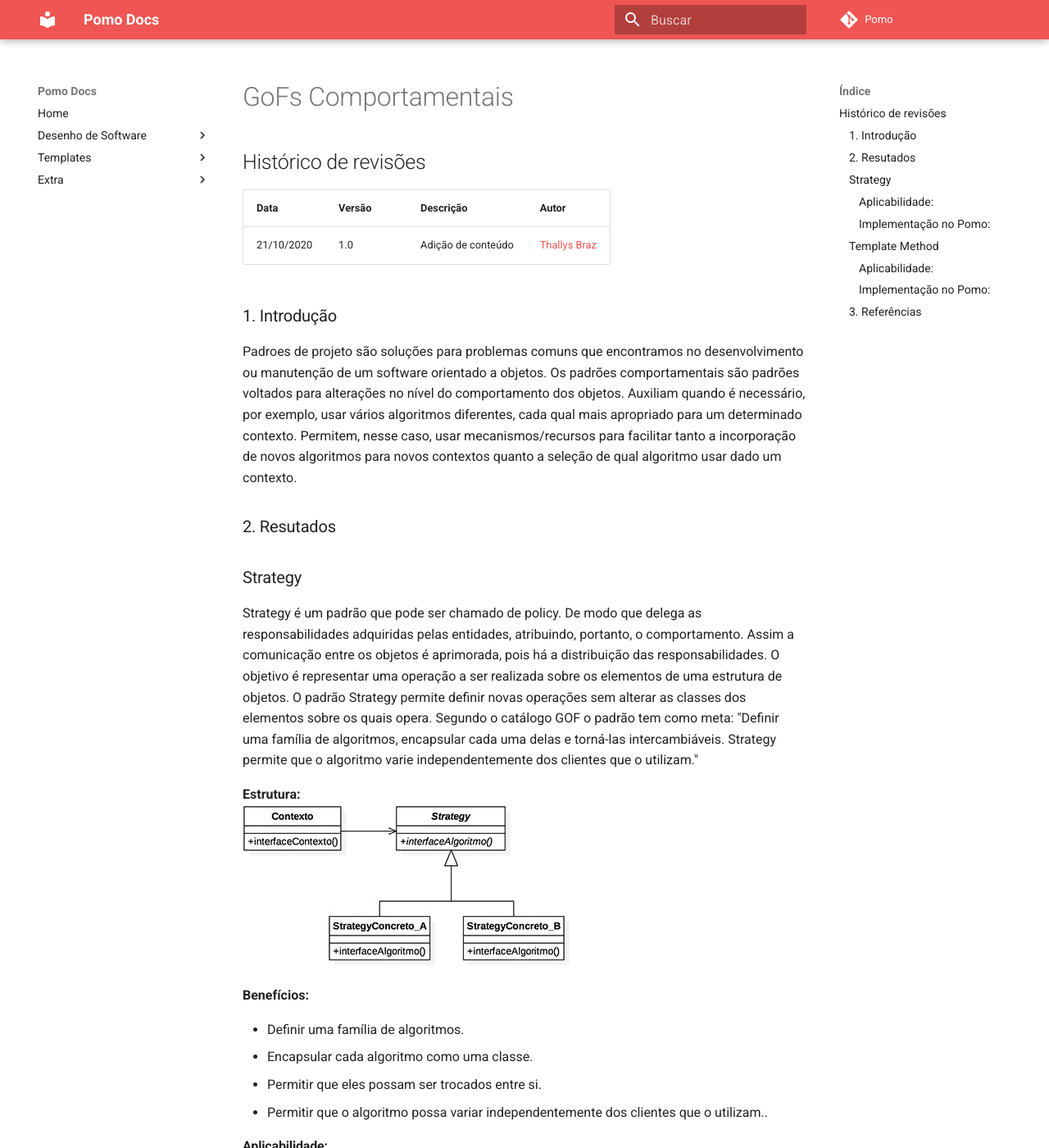
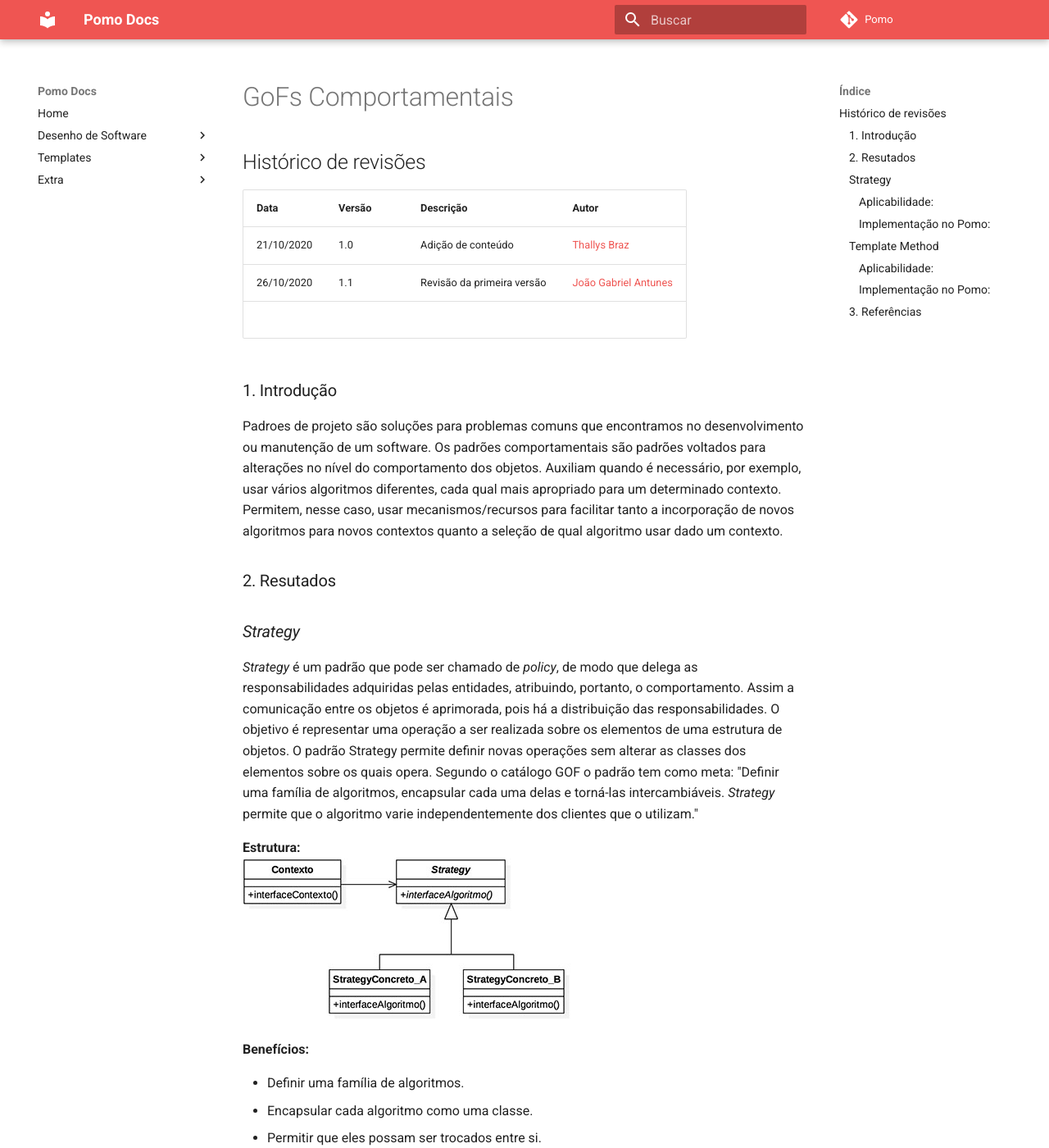
Before and after one commit to UnBArqDsw/2020.1_G6_Pomo, an MkDocs documentation site: the page built from docs/padrões-de-projeto/modulo3.4/gofs_comportamentais.md, in a window 1280 px wide and 1400 px high. Shown: the whole window at 82% size. Built offline with MkDocs 1.6.1 and Material for MkDocs 9.7.7, drawn with Linux system fonts in a browser that asks for light colours; comment, search, counter and statistics services are not loaded; some of the changed text lies outside the part shown.

Commit message:
[DOC] Adicionando a revisão da primeira versão do documento, suas referencias e estrutura na wiki.

```diff
--- a/docs/padrões-de-projeto/modulo3.4/gofs_comportamentais.md
+++ b/docs/padrões-de-projeto/modulo3.4/gofs_comportamentais.md
@@ -5,17 +5,19 @@
 | Data       | Versão | Descrição          | Autor                                          |
 | :--------- | :----- | :----------------- | :--------------------------------------------- |
 | 21/10/2020 | 1.0    | Adição de conteúdo | [Thallys Braz](https://github.com/thallysbraz) |
+| 26/10/2020 | 1.1    | Revisão da primeira versão | [João Gabriel Antunes](https://github.com/flyerjohn) |
+<br>
 
 ### 1. Introdução
 
-Padroes de projeto são soluções para problemas comuns que encontramos no desenvolvimento ou manutenção de um software orientado a objetos.
+Padroes de projeto são soluções para problemas comuns que encontramos no desenvolvimento ou manutenção de um software.
 Os padrões comportamentais são padrões voltados para alterações no nível do comportamento dos objetos. Auxiliam quando é necessário, por exemplo, usar vários algoritmos diferentes, cada qual mais apropriado para um determinado contexto. Permitem, nesse caso, usar mecanismos/recursos para facilitar tanto a incorporação de novos algoritmos para novos contextos quanto a seleção de qual algoritmo usar dado um contexto.
 
 ### 2. Resutados
 
-### Strategy
+### *Strategy*
 
-Strategy é um padrão que pode ser chamado de policy. De modo que delega as responsabilidades adquiridas pelas entidades, atribuindo, portanto, o comportamento. Assim a comunicação entre os objetos é aprimorada, pois há a distribuição das responsabilidades. O objetivo é representar uma operação a ser realizada sobre os elementos de uma estrutura de objetos. O padrão Strategy permite definir novas operações sem alterar as classes dos elementos sobre os quais opera. Segundo o catálogo GOF o padrão tem como meta: "Definir uma família de algoritmos, encapsular cada uma delas e torná-las intercambiáveis. Strategy permite que o algoritmo varie independentemente dos clientes que o utilizam."
+*Strategy* é um padrão que pode ser chamado de *policy*, de modo que delega as responsabilidades adquiridas pelas entidades, atribuindo, portanto, o comportamento. Assim a comunicação entre os objetos é aprimorada, pois há a distribuição das responsabilidades. O objetivo é representar uma operação a ser realizada sobre os elementos de uma estrutura de objetos. O padrão Strategy permite definir novas operações sem alterar as classes dos elementos sobre os quais opera. Segundo o catálogo GOF o padrão tem como meta: "Definir uma família de algoritmos, encapsular cada uma delas e torná-las intercambiáveis. *Strategy* permite que o algoritmo varie independentemente dos clientes que o utilizam."
 <br>
 
 **Estrutura:**<br>
@@ -64,4 +66,6 @@ Até o momento não foi encontrado aplicações do padrão dentro do Pomo.
 
 ### 3. Referências
 
-Design Patterns. Refactoring Guru, 2014. Disponível em: <https://refactoring.guru/pt-br/design-patterns/creational-patterns>. Acesso em: 20, outubro de 2020.
+> Design Patterns. Refactoring Guru, 2014. Disponível em: <https://refactoring.guru/pt-br/design-patterns/creational-patterns>. Acesso em: 20/10/2020.
+
+> Serrano, Milene. 2020. [Aula GoFs Comportamentais](https://aprender3.unb.br/pluginfile.php/26810/mod_label/intro/Arquitetura%20e%20Desenho%20de%20Software%20-%20Aula%20GoFs%20Estruturais%20-%20Profa.%20Milene.pdf). Acesso em 19/10/2020.
```
